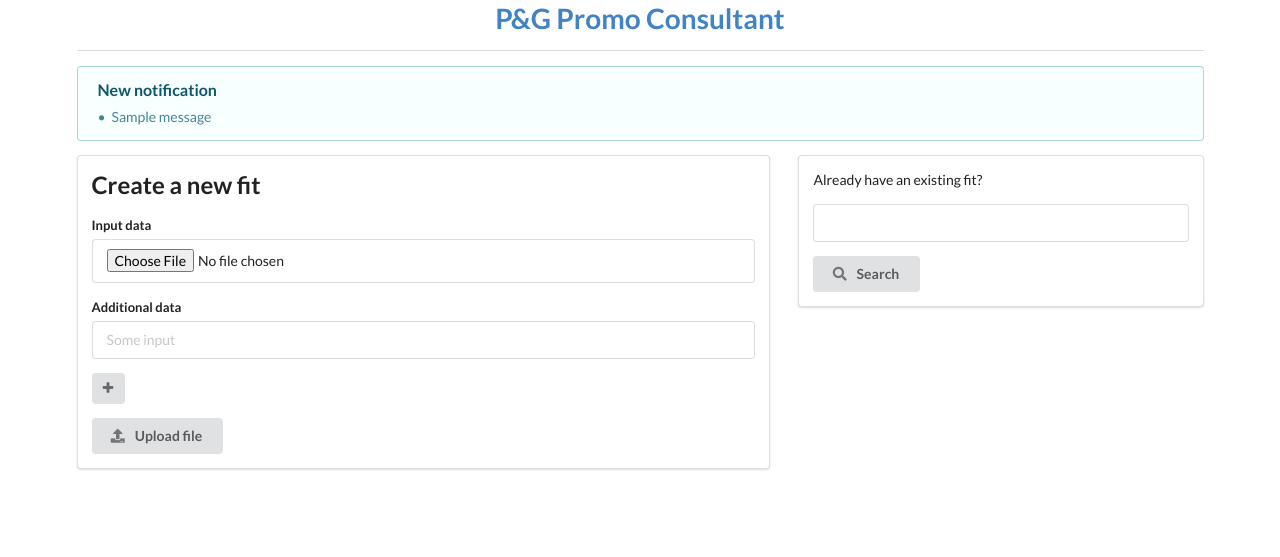
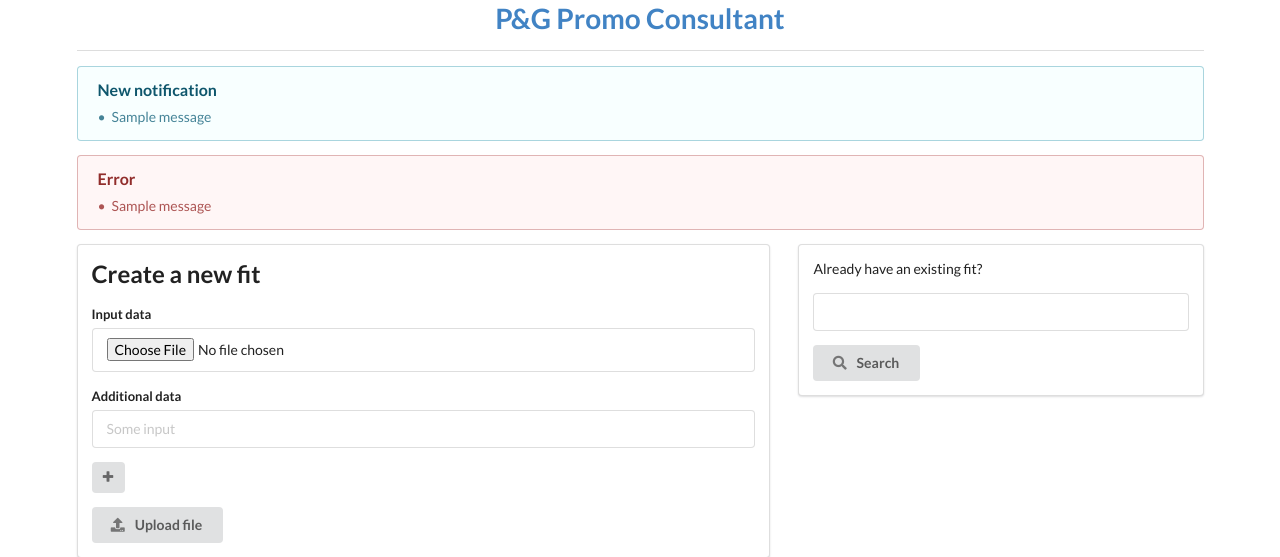
Before and after one commit to whimo/promobot, a Flask app: page / in a window 1280 px wide. Shown: the top 557 px of the page. Run offline with Flask 2, Linux system fonts and the light colour scheme; tables that the repository leaves empty hold one stand-in row (values such as "Sample post"); one stand-in notice (Sample message) is shown; some libraries are stand-ins or nearby versions.

Commit message:
Error messages for the index page

```diff
--- a/app/forms.py
+++ b/app/forms.py
@@ -1,10 +1,16 @@
+from app import db
+from .models import Fit
+
 from flask_wtf import FlaskForm
 from flask_wtf.file import FileField, FileRequired
-from wtforms import IntegerField, SubmitField, RadioField, DecimalField, SelectMultipleField, FieldList, FormField
+from wtforms import IntegerField, RadioField, DecimalField, SelectMultipleField, FieldList, FormField, ValidationError
 
 
+def DataForm_FileRequired():
+    return FileRequired(message='You need to upload input data')
+
 class DataForm(FlaskForm):
-    file_data = FileField(validators=[FileRequired()])
+    file_data = FileField(validators=[DataForm_FileRequired()])
 
 
 class FitSearchForm(FlaskForm):
@@ -57,7 +63,6 @@ _brands = ['Proglide',
            'Venus 3',
            'Wipes']
 
-
 _promo_types = ['Display',
                 'Display&Feature',
                 'Mega Event',
--- a/app/templates/base.html
+++ b/app/templates/base.html
@@ -22,7 +22,7 @@
 
             <div class="ui divider"></div>
 
-            {% with flashes = get_flashed_messages() %}
+            {% with flashes = get_flashed_messages(category_filter=["message"]) %}
 				{% if flashes %}
 					<div class="ui info message">
 						<div class="header">
@@ -41,6 +41,25 @@
 				{% endif %}
 			{% endwith %}
 
+            {% with flashes = get_flashed_messages(category_filter=["error"]) %}
+				{% if flashes %}
+					<div class="ui error message">
+						<div class="header">
+							{% if flashes|length > 1 %}
+								Errors
+							{% else %}
+								Error
+							{% endif %}
+						</div>
+						<ul class="list">
+							{% for f in flashes %}
+								<li>{{ f }}</li>
+							{% endfor %}
+						</ul>
+					</div>
+				{% endif %}
+			{% endwith %}
+
             {% block content %}{% endblock %}
         </div>
     </body>
--- a/app/views.py
+++ b/app/views.py
@@ -10,11 +10,22 @@ def index():
     fileform = DataForm()
     searchform = FitSearchForm()
 
-    if request.form.get('data-submit') == 'Upload file' and fileform.validate_on_submit():
-        flash('Successfully uploaded your fit!')
-        return redirect(url_for('index'))
-    elif request.form.get('data-submit') == 'Search' and searchform.validate_on_submit():
-        return redirect(url_for('show_fit', id=searchform.fit_id.data))
+    if request.form.get('data-submit') == 'Upload file':
+        if fileform.validate_on_submit():
+            flash('Successfully uploaded your fit!')
+            return redirect(url_for('index'))
+        else:
+            for _, err_list in fileform.errors.items():
+                for err in err_list:
+                    flash('New Fit - ' + err, 'error')
+
+    elif request.form.get('data-submit') == 'Search':
+        if searchform.validate_on_submit():
+            return redirect(url_for('show_fit', id=searchform.fit_id.data))
+        else:
+            for _, err_list in searchform.errors.items():
+                for err in err_list:
+                    flash('Existing Fit - ' + err, 'error')
 
     return render_template('index.html',
                            fileform=fileform,
```
